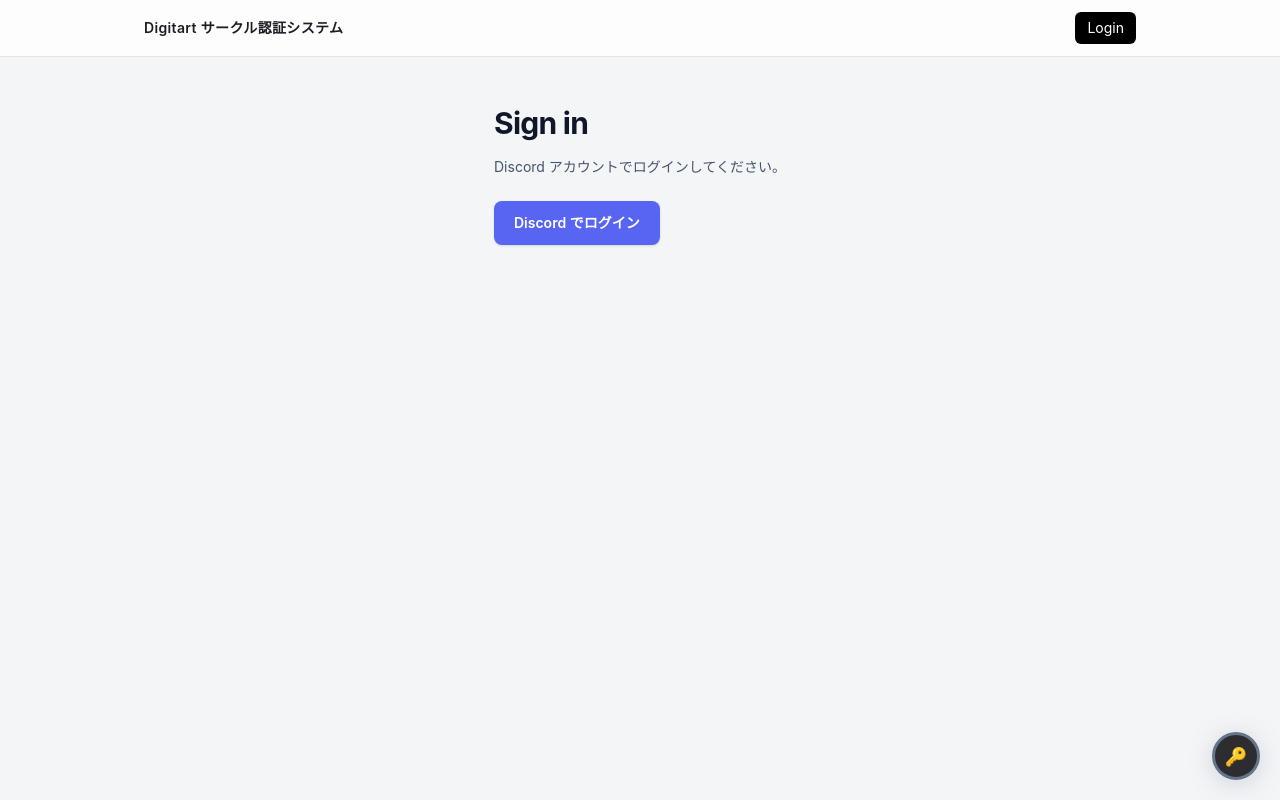
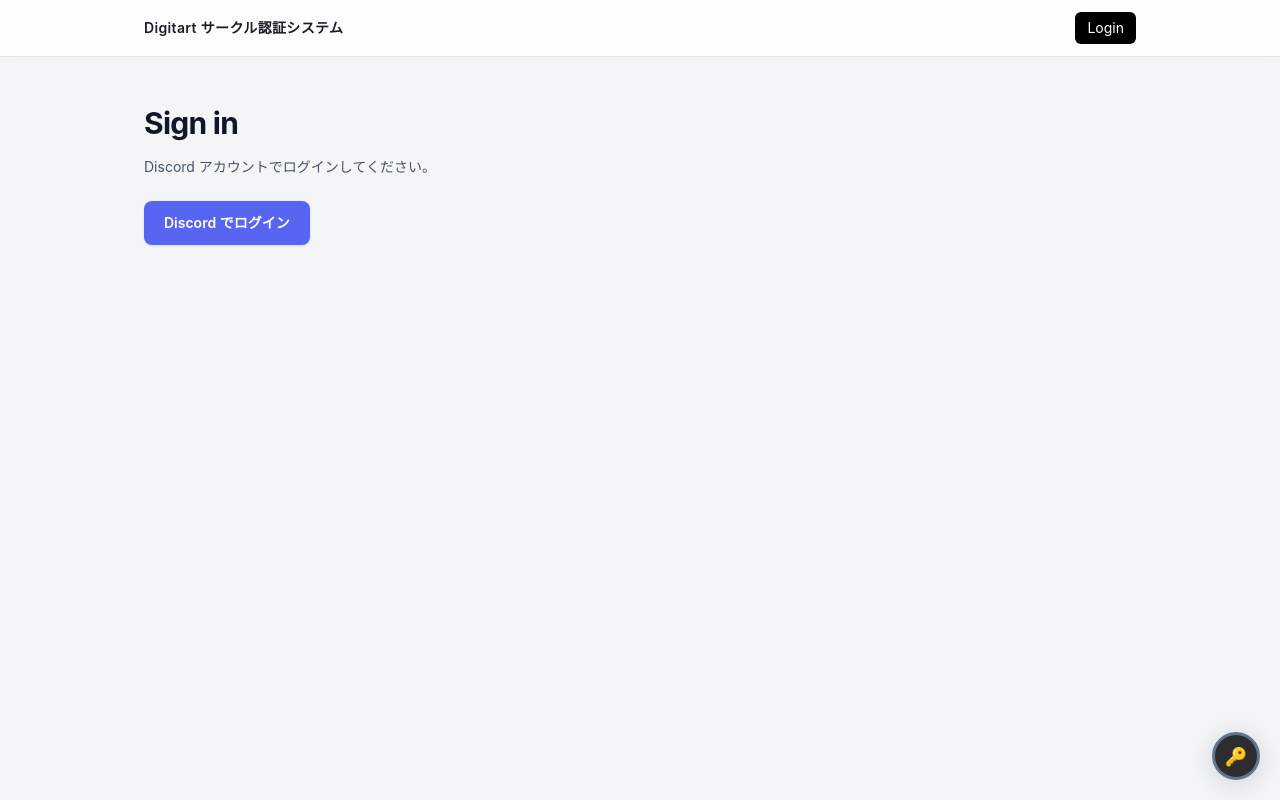
Before and after one commit to digitart-tech-assoc/AuthWebApp, a Next.js app in the folder frontend/: page /login in a window 1280 px wide. Built offline with nearby package versions, Linux system fonts and the light colour scheme; no server answers.

Commit message:
fix: ページコンテナに w-full を適用しヘッダー左端と位置を統一

```diff
--- a/frontend/src/app/login/page.tsx
+++ b/frontend/src/app/login/page.tsx
@@ -18,7 +18,7 @@ export default async function LoginPage({ searchParams }: LoginPageProps) {
 					: null;
 
 	return (
-		<main className="mx-auto max-w-5xl px-4 py-8 sm:px-6 sm:py-12">
+		<main className="mx-auto w-full max-w-5xl px-4 py-8 sm:py-12">
 			<h1 className="mb-4 text-2xl font-bold tracking-tight text-slate-900 sm:text-3xl">Sign in</h1>
 			{errorMessage && (
 				<div className="mb-6 rounded-lg border border-red-200 bg-red-50 p-4 text-sm text-red-700">
--- a/frontend/src/app/non-member/page.tsx
+++ b/frontend/src/app/non-member/page.tsx
@@ -2,7 +2,7 @@ import Link from "next/link";
 
 export default function NonMemberPage() {
   return (
-    <main className="mx-auto max-w-5xl px-4 py-8 pb-16 sm:px-6 sm:py-12 sm:pb-20">
+    <main className="mx-auto w-full max-w-5xl px-4 py-8 pb-16 sm:py-12 sm:pb-20">
       <section className="mb-6 rounded-2xl border border-slate-200 bg-gradient-to-b from-indigo-500/5 to-white/60 p-6 shadow-sm sm:p-8 md:p-10">
         <div className="flex flex-col items-stretch justify-between gap-6 md:flex-row">
           <div>
```
Also changed, not shown: 1 other file (tests, documents, lock files or other folders).
